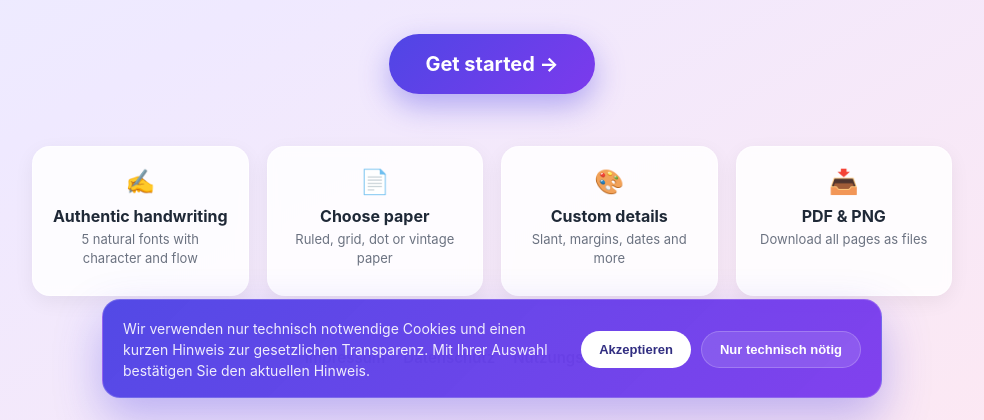
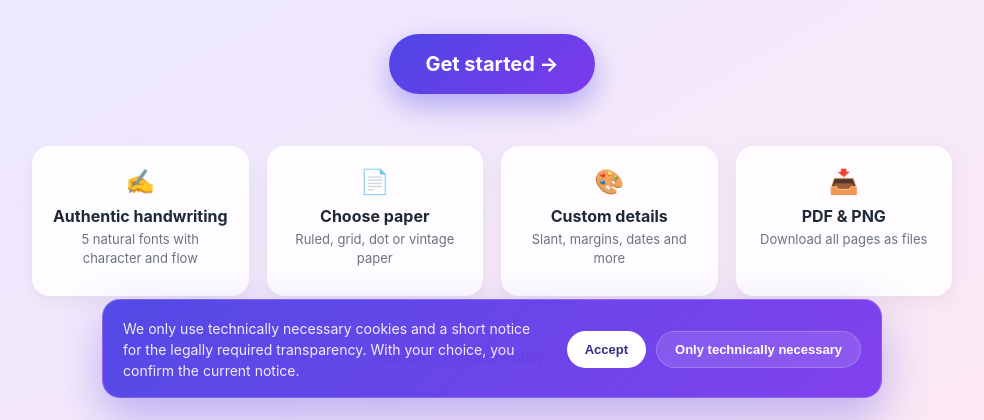
Before and after one commit to montyrohne/inkhelp24, a Flask app: page / in a window 1280 px wide. Shown: the part 380-800 px from the top of the page, without its empty margins (148-1132 px from the left). Run offline with Flask 3, Linux system fonts and the light colour scheme.

Commit message:
Finalize multilingual legal and cookie support

```diff
--- a/templates/start.html
+++ b/templates/start.html
@@ -344,19 +344,19 @@
 
         <div class="site-footer">
             <div class="footer-links">
-                <a href="/impressum">Impressum</a>
-                <a href="/datenschutz">Datenschutz</a>
-                <a href="/nutzungsbedingungen">Nutzungsbedingungen</a>
+                <a href="/impressum">{% if lang == 'en' %}Imprint{% else %}Impressum{% endif %}</a>
+                <a href="/datenschutz">{% if lang == 'en' %}Privacy Policy{% else %}Datenschutz{% endif %}</a>
+                <a href="/nutzungsbedingungen">{% if lang == 'en' %}Terms{% else %}Nutzungsbedingungen{% endif %}</a>
             </div>
         </div>
     </div>
 
     <div id="cookie-banner" class="cookie-banner">
         <div class="cookie-banner-inner">
-            <p>Wir verwenden nur technisch notwendige Cookies und einen kurzen Hinweis zur gesetzlichen Transparenz. Mit Ihrer Auswahl bestätigen Sie den aktuellen Hinweis.</p>
+            <p>{% if lang == 'en' %}We only use technically necessary cookies and a short notice for the legally required transparency. With your choice, you confirm the current notice.{% else %}Wir verwenden nur technisch notwendige Cookies und einen kurzen Hinweis zur gesetzlichen Transparenz. Mit Ihrer Auswahl bestätigen Sie den aktuellen Hinweis.{% endif %}</p>
             <div class="cookie-actions">
-                <button class="cookie-btn accept" type="button">Akzeptieren</button>
-                <button class="cookie-btn decline" type="button">Nur technisch nötig</button>
+                <button class="cookie-btn accept" type="button">{% if lang == 'en' %}Accept{% else %}Akzeptieren{% endif %}</button>
+                <button class="cookie-btn decline" type="button">{% if lang == 'en' %}Only technically necessary{% else %}Nur technisch nötig{% endif %}</button>
             </div>
         </div>
     </div>
```
